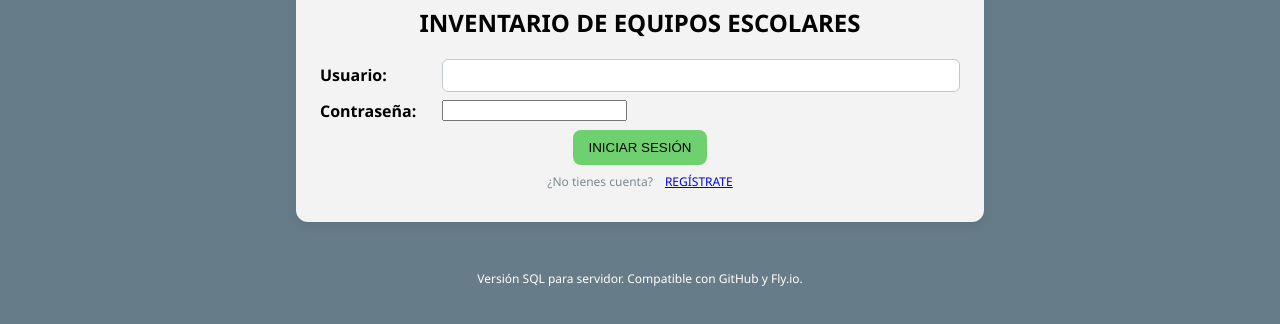
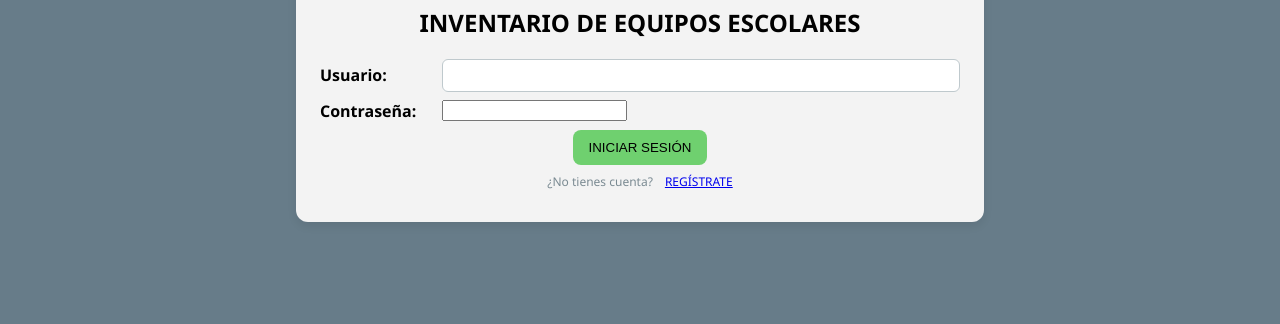
Before and after one commit to os140/Ignacio-Manuel-Altamirano, a website: page inventario-app/index.html in a window 1280 px wide. Shown: the part 284-608 px from the top of the page. Drawn offline with Linux system fonts and the light colour scheme.

Commit message:
Remover texto del footer

```diff
--- a/inventario-app/index.html
+++ b/inventario-app/index.html
@@ -186,7 +186,7 @@
   </div>
 </div>
 
-<footer>Versión SQL para servidor. Compatible con GitHub y Fly.io.</footer>
+<footer></footer>
 
 <script>
 const API_BASE = '/api';
```
